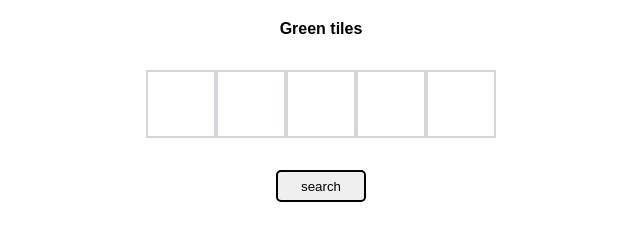
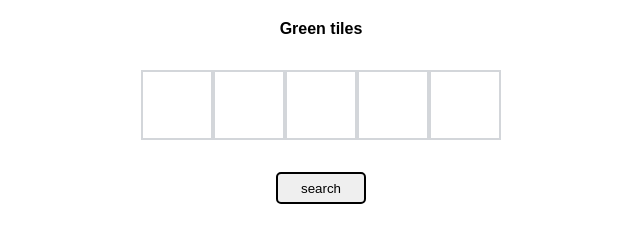
Before and after one commit to jbfink97/WordleSearch, a plain HTML site: page index.html in a window 1280 px wide. Shown: the part 344-584 px from the top of the page, 319-959 px from the left. Drawn offline with Linux system fonts and the light colour scheme.

Commit message:
updated styling some more

```diff
--- a/WordleSearch.css
+++ b/WordleSearch.css
@@ -30,10 +30,11 @@ header{
 
 .greenLetter{
     border: 2px solid #d3d6da;
-    height: 62px;
-    width: 62px;
+    /* height: 62px; */
+    height: 8vh;
+    width: 8vh;
     text-align: center;
-    font-size: 40px;
+    font-size: 6vh;
 }
 
 .search{
```
